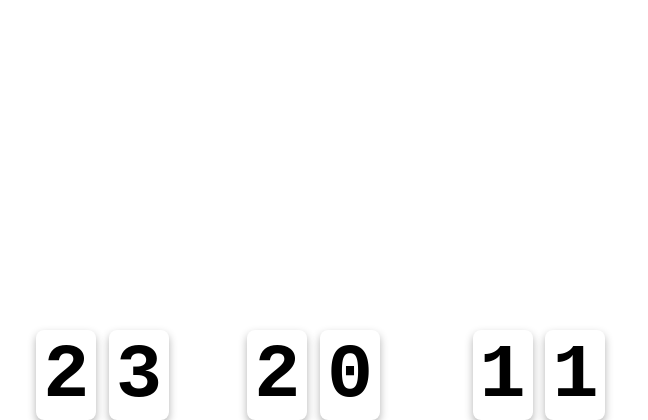
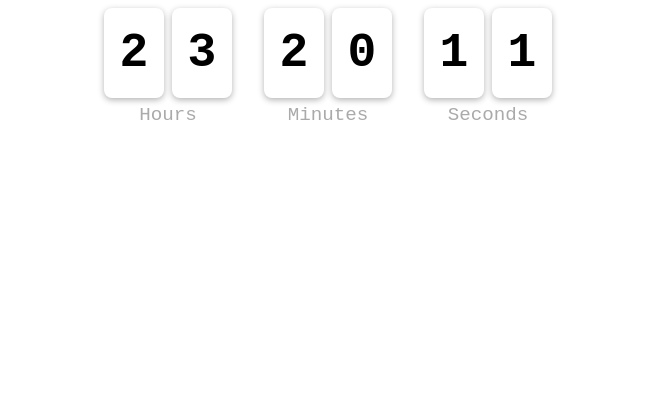
Before and after one commit to realchasecurtis/countdown-timer, a plain HTML site: page index.html in a window 1280 px wide. Shown: the top 420 px of the page, without its empty margins (312-960 px from the left). Drawn offline with Linux system fonts and the light colour scheme.

Commit message:
Update index.html - improvements.

```diff
--- a/index.html
+++ b/index.html
@@ -1,63 +1,63 @@
 <!DOCTYPE html>
 <html lang="en">
 <head>
-  <meta charset="UTF-8">
-  <title>Digital Countdown</title>
+  <meta charset="UTF-8" />
+  <title>Responsive Countdown</title>
   <style>
+    * {
+      box-sizing: border-box;
+    }
+
     html, body {
       margin: 0;
       padding: 0;
       background: transparent;
+      font-family: 'Courier New', Courier, monospace;
       color: #fff;
-  font-family: 'Courier New', Courier, monospace;
-  display: flex;
-  justify-content: center;
-  align-items: center;
-  height: 100vh;
+      width: 100%;
+      height: 100%;
     }
 
     .countdown {
       display: flex;
       flex-wrap: wrap;
       justify-content: center;
-  gap: 5vw;
-  max-width: 100%;
-  padding: 1rem;
-  box-sizing: border-box;
-}
-
-.group {
-  display: flex;
-  gap: 1vw;
-}
-
-.digit {
-  background: white;
-  color: black;
-  width: 12vw;
-  height: 18vw;
-  max-width: 60px;
-  max-height: 90px;
-  border-radius: 8px;
-  font-size: 6vw;
-  font-weight: bold;
-  display: flex;
-  justify-content: center;
       align-items: center;
-  box-shadow: 0 4px 8px rgba(0,0,0,0.3);
-}
-
-.label {
-  text-align: center;
-  font-size: 3vw;
-  color: #aaa;
-  margin-top: 6px;
+      gap: 2rem;
+      padding: 0.5rem;
+      width: 100%;
     }
 
     .block {
       display: flex;
       flex-direction: column;
       align-items: center;
+    }
+
+    .group {
+      display: flex;
+      gap: 0.5rem;
+    }
+
+    .digit {
+      background: #fff;
+      color: #000;
+      width: clamp(30px, 10vw, 60px);
+      height: clamp(45px, 15vw, 90px);
+      border-radius: 8px;
+      font-size: clamp(1.5rem, 5vw, 3rem);
+      font-weight: bold;
+      display: flex;
+      justify-content: center;
+      align-items: center;
+      box-shadow: 0 2px 6px rgba(0,0,0,0.3);
+    }
+
+    .label {
+      font-size: clamp(0.8rem, 2.5vw, 1.2rem);
+      color: #aaa;
+      margin-top: 0.4rem;
+      text-align: center;
     }
   </style>
 </head>
```
Lines whose indentation alone changed are shown as unchanged.
